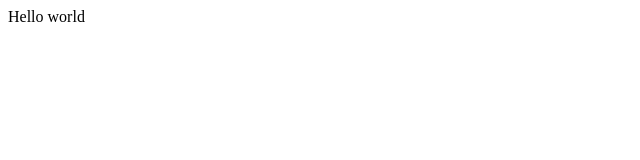
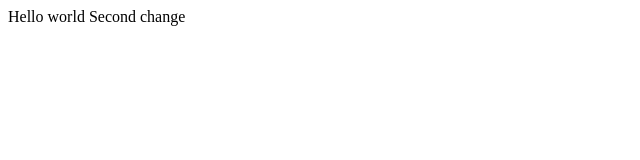
Before and after one commit to LearnTheGithub/repo-1, a plain HTML site: page index.html in a window 1280 px wide. Shown: the whole page, without its empty margins (0-640 px from the left). Drawn offline with Linux system fonts and the light colour scheme.

Commit message:
third changes

```diff
--- a/index.html
+++ b/index.html
@@ -2,8 +2,7 @@
 <html>
 <body>
 <first>Hello world</first>
-
-
+<second>Second change</second>
 </body>
 
 </html>
```
